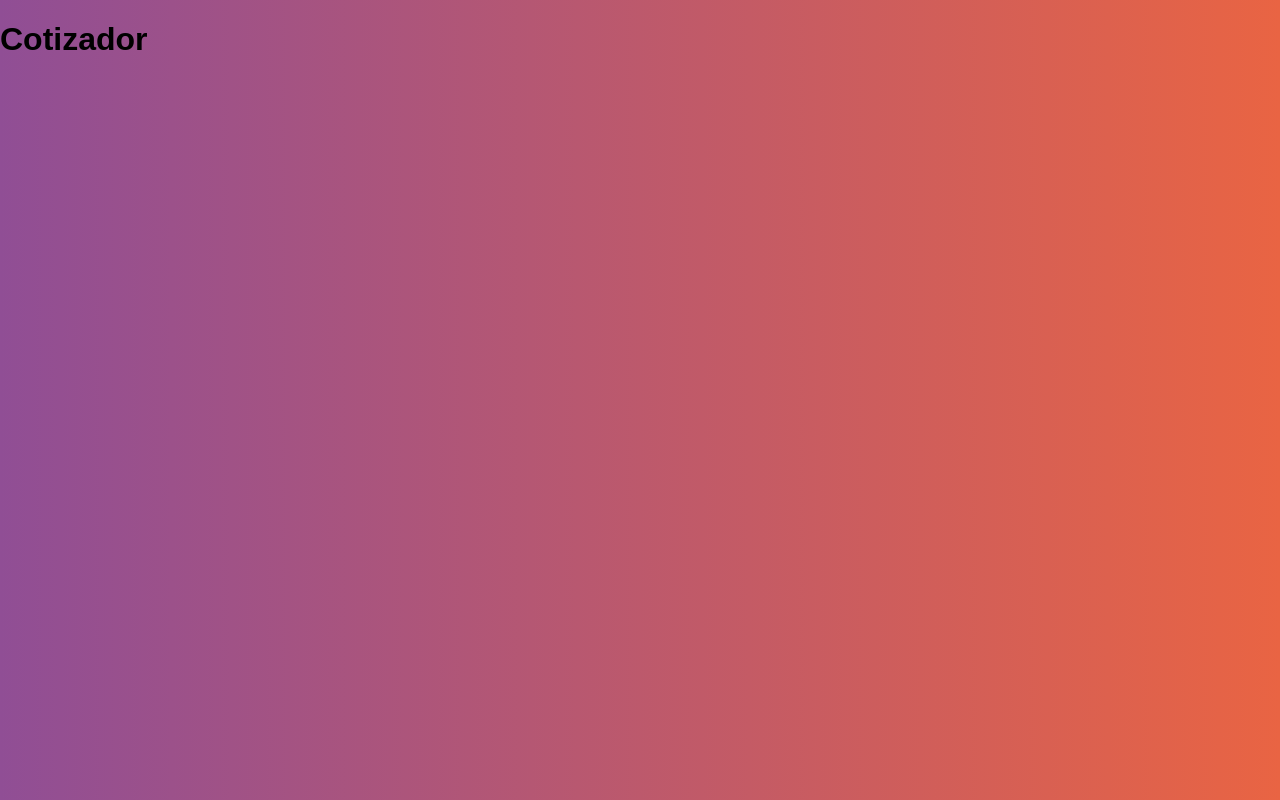
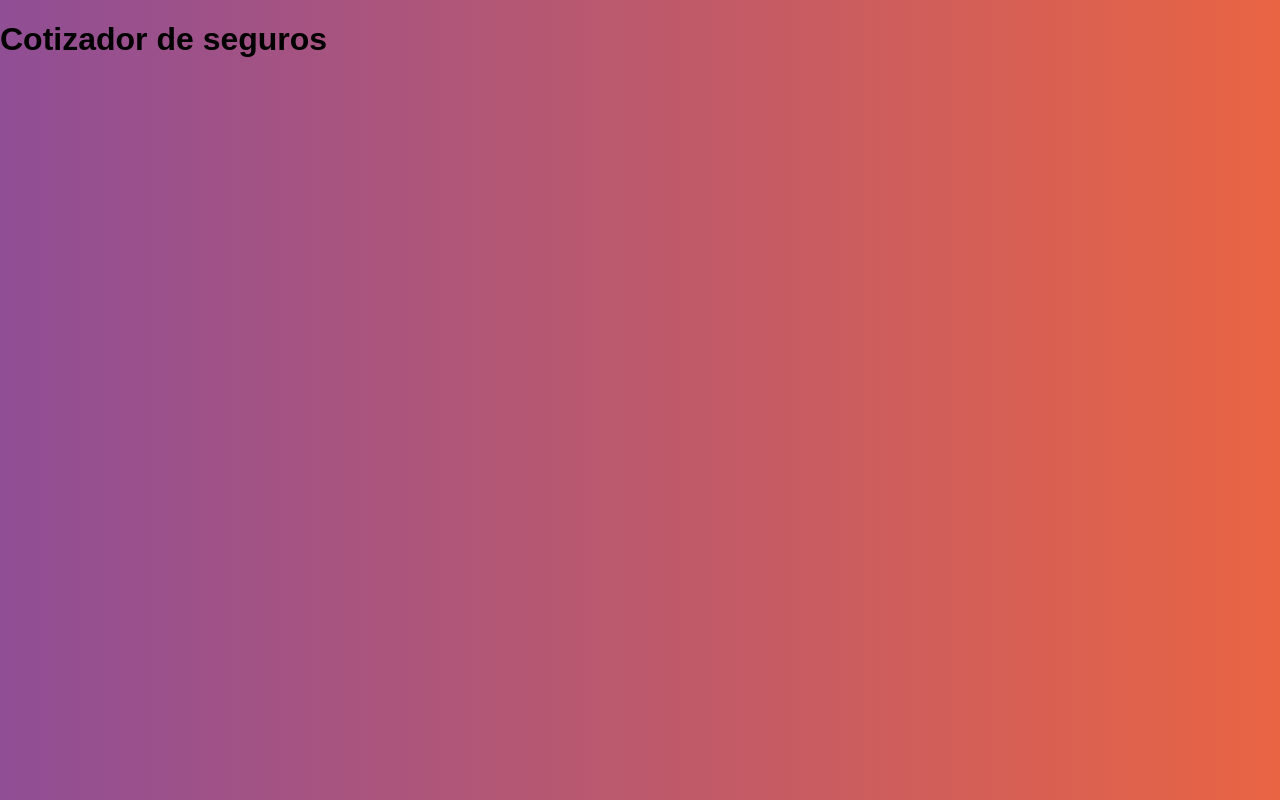
Before and after one commit to nicksiuxs/insurance-quote, a React (Create React App) app: page / in a window 1280 px wide. Built offline with nearby package versions, Linux system fonts and the light colour scheme.

Commit message:
ADD: header component

```diff
--- a/src/App.js
+++ b/src/App.js
@@ -1,8 +1,9 @@
 import React from 'react';
+import Header from './components/Header/Header'
 
 function App() {
   return (
-    <h1>Cotizador</h1>
+    <Header title='Cotizador de seguros' />
   );
 }
 
--- /dev/null
+++ b/src/components/Header/Header.js
@@ -0,0 +1,11 @@
+import React from 'react';
+
+const Header = ({title}) => {
+    return (
+        <header>
+            <h1>{title}</h1>
+        </header>
+    );
+}
+
+export default Header;
```
